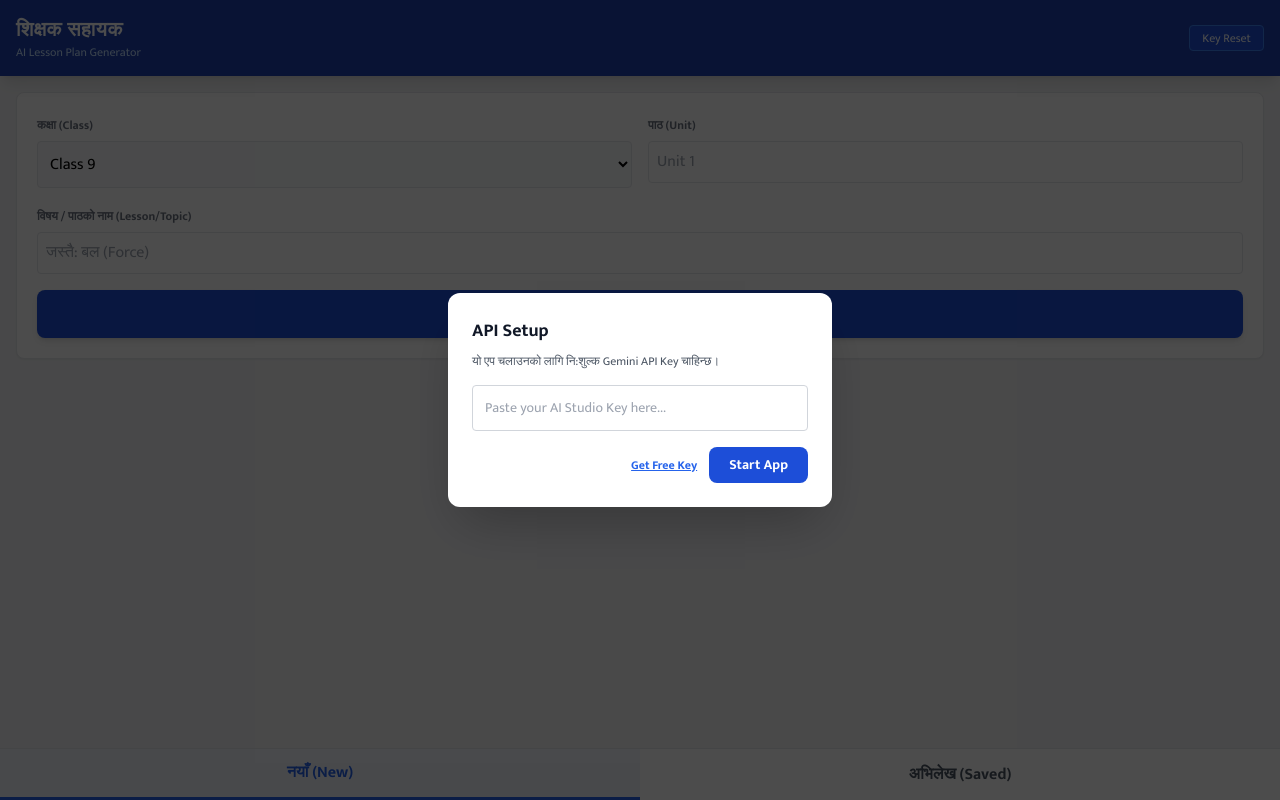
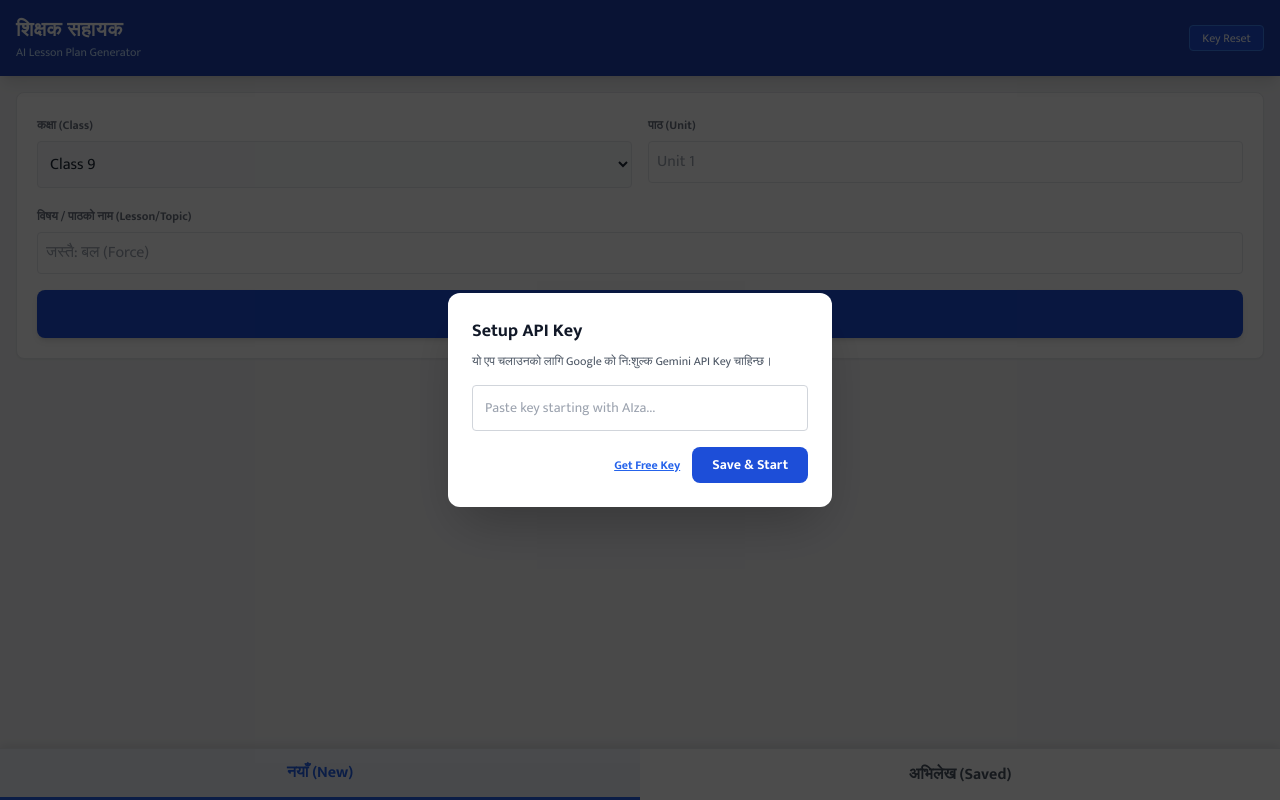
Before and after one commit to shuvasrj-cyber/LessonPlanner, a website: page www/index.html in a window 1280 px wide. Drawn offline with nearby package versions, Linux system fonts and the light colour scheme.

Commit message:
Update index.html

```diff
--- a/www/index.html
+++ b/www/index.html
@@ -4,11 +4,11 @@
     <meta charset="UTF-8">
     <meta name="viewport" content="width=device-width, initial-scale=1.0">
     <title>शिक्षक सहायक (AI)</title>
-    <!-- Tailwind CSS (UI) -->
+    <!-- Tailwind CSS -->
     <script src="https://cdn.tailwindcss.com"></script>
     <!-- JSPDF (PDF Export) -->
     <script src="https://cdnjs.cloudflare.com/ajax/libs/jspdf/2.5.1/jspdf.umd.min.js"></script>
-    <!-- Marked (For Markdown AI response formatting) -->
+    <!-- Marked (For Markdown) -->
     <script src="https://cdn.jsdelivr.net/npm/marked/marked.min.js"></script>
 
     <style>
@@ -31,7 +31,7 @@
     </header>
 
     <!-- Main Scrollable Area -->
-    <main class="flex-grow overflow-y-auto p-4 pb-20">
+    <main class="flex-grow overflow-y-auto p-4 pb-24">
 
         <!-- GENERATOR TAB -->
         <section id="view-create">
@@ -39,7 +39,7 @@
                 <div class="grid grid-cols-2 gap-4">
                     <div>
                         <label class="text-xs font-bold text-gray-500">कक्षा (Class)</label>
-                        <select id="grade" class="w-full p-2 border rounded mt-1 bg-gray-50">
+                        <select id="grade" class="w-full p-2 border rounded mt-1 bg-gray-50 text-gray-800">
                             <option value="9">Class 9</option>
                             <option value="10">Class 10</option>
                             <option value="11">Class 11</option>
@@ -59,12 +59,12 @@
 
                 <button onclick="generatePlan()" id="btn-generate" class="w-full bg-blue-700 text-white py-3 rounded-lg font-bold shadow-md active:transform active:scale-95 transition flex justify-center items-center gap-2">
                     <span id="btn-text">पाठ योजना तयार गर्नुहोस्</span>
-                    <!-- Spinner Icon (Hidden by default) -->
+                    <!-- Spinner Icon -->
                     <svg id="loading-spinner" class="animate-spin h-5 w-5 text-white hidden" xmlns="http://www.w3.org/2000/svg" fill="none" viewBox="0 0 24 24"><circle class="opacity-25" cx="12" cy="12" r="10" stroke="currentColor" stroke-width="4"></circle><path class="opacity-75" fill="currentColor" d="M4 12a8 8 0 018-8V0C5.373 0 0 5.373 0 12h4z"></path></svg>
                 </button>
             </div>
 
-            <!-- RESULT CARD (Shows after generation) -->
+            <!-- RESULT CARD -->
             <div id="result-card" class="hidden mt-5 bg-white rounded-lg shadow-sm border border-gray-200 overflow-hidden">
                 <div class="bg-gray-50 px-4 py-2 border-b flex justify-between items-center">
                     <h3 class="font-bold text-gray-700">उत्पादित योजना</h3>
@@ -72,7 +72,7 @@
 
                 <div id="ai-output" class="p-4 text-sm leading-relaxed text-gray-800 h-96 overflow-y-auto"></div>
 
-                <div class="grid grid-cols-2">
+                <div class="grid grid-cols-2 border-t border-gray-200">
                     <button onclick="saveToHistory()" class="bg-green-600 text-white p-3 hover:bg-green-700 border-r border-green-700 font-medium">
                          Save App
                     </button>
@@ -83,18 +83,15 @@
             </div>
         </section>
 
-        <!-- HISTORY TAB (Hidden) -->
+        <!-- HISTORY TAB -->
         <section id="view-history" class="hidden">
             <h2 class="text-lg font-bold mb-4 text-gray-700 px-1">तपाईंको अभिलेख (History)</h2>
-            <div id="history-list" class="space-y-3">
-                <!-- Javascript will insert history items here -->
-                <p class="text-center text-gray-500 mt-10">कुनै रेकर्ड फेला परेन।</p>
-            </div>
+            <div id="history-list" class="space-y-3"></div>
         </section>
     </main>
 
     <!-- Navigation Bottom Bar -->
-    <nav class="bg-white border-t border-gray-200 flex fixed bottom-0 w-full z-10">
+    <nav class="bg-white border-t border-gray-200 flex fixed bottom-0 w-full z-10 shadow-[0_-2px_10px_rgba(0,0,0,0.1)]">
         <button onclick="switchView('create')" id="nav-create" class="flex-1 py-3 text-center font-bold text-gray-600 tab-btn active">
             नयाँ (New)
         </button>
@@ -106,12 +103,12 @@
     <!-- API Key Modal -->
     <div id="api-modal" class="fixed inset-0 bg-black bg-opacity-70 flex items-center justify-center p-4 z-50 hidden">
         <div class="bg-white rounded-xl shadow-2xl p-6 w-full max-w-sm">
-            <h3 class="text-lg font-bold text-gray-900 mb-2">API Setup</h3>
-            <p class="text-xs text-gray-600 mb-4">यो एप चलाउनको लागि नि:शुल्क Gemini API Key चाहिन्छ।</p>
-            <input type="password" id="api-input" placeholder="Paste your AI Studio Key here..." class="w-full p-3 border border-gray-300 rounded mb-4 text-sm focus:border-blue-500 focus:outline-none">
+            <h3 class="text-lg font-bold text-gray-900 mb-2">Setup API Key</h3>
+            <p class="text-xs text-gray-600 mb-4">यो एप चलाउनको लागि Google को नि:शुल्क Gemini API Key चाहिन्छ।</p>
+            <input type="password" id="api-input" placeholder="Paste key starting with AIza..." class="w-full p-3 border border-gray-300 rounded mb-4 text-sm focus:border-blue-500 focus:outline-none">
             <div class="flex justify-end gap-3">
-                <button onclick="window.location.href='https://aistudio.google.com/app/apikey'" class="text-blue-600 text-xs font-bold underline py-2">Get Free Key</button>
-                <button onclick="saveApiKey()" class="bg-blue-700 text-white px-5 py-2 rounded-lg font-bold text-sm">Start App</button>
+                <button onclick="window.open('https://aistudio.google.com/app/apikey', '_blank')" class="text-blue-600 text-xs font-bold underline py-2">Get Free Key</button>
+                <button onclick="saveApiKey()" class="bg-blue-700 text-white px-5 py-2 rounded-lg font-bold text-sm">Save & Start</button>
             </div>
         </div>
     </div>
```
